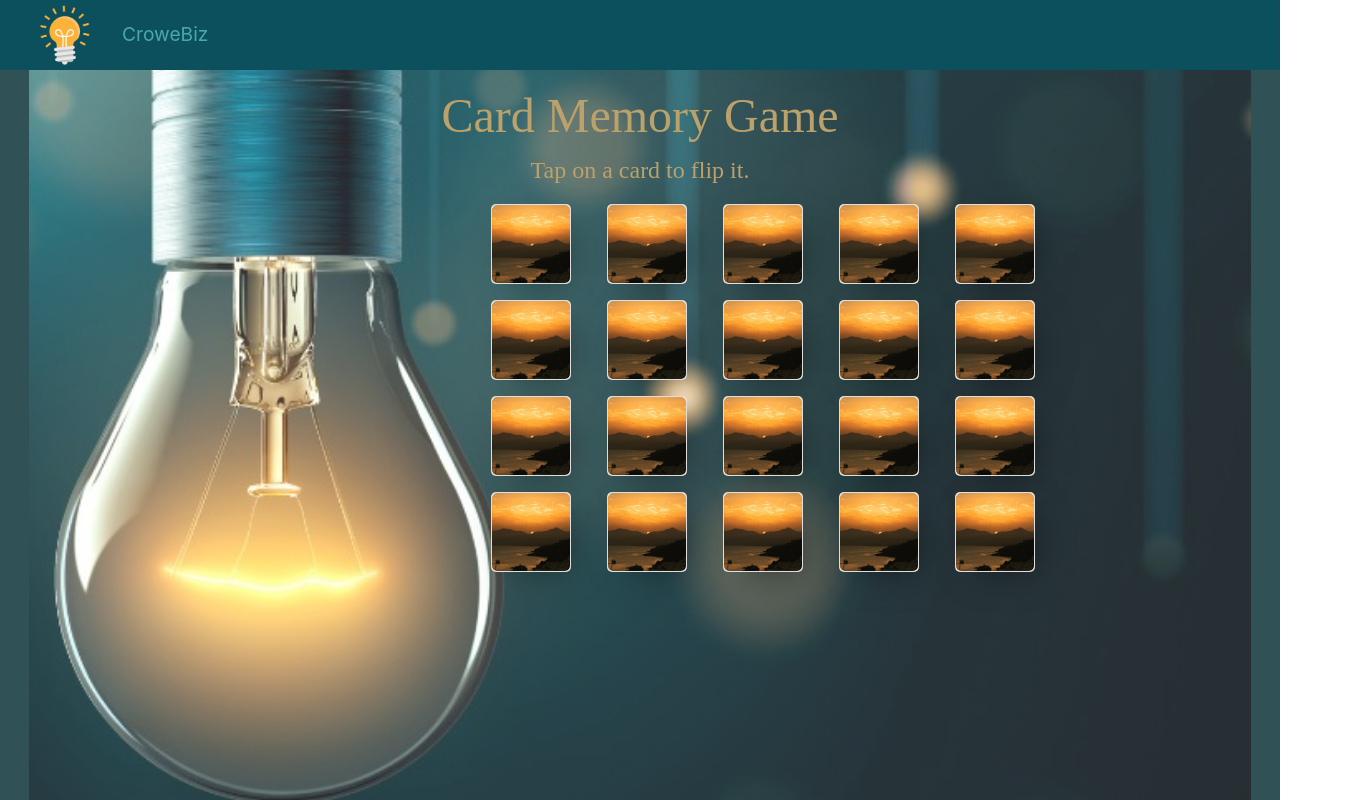
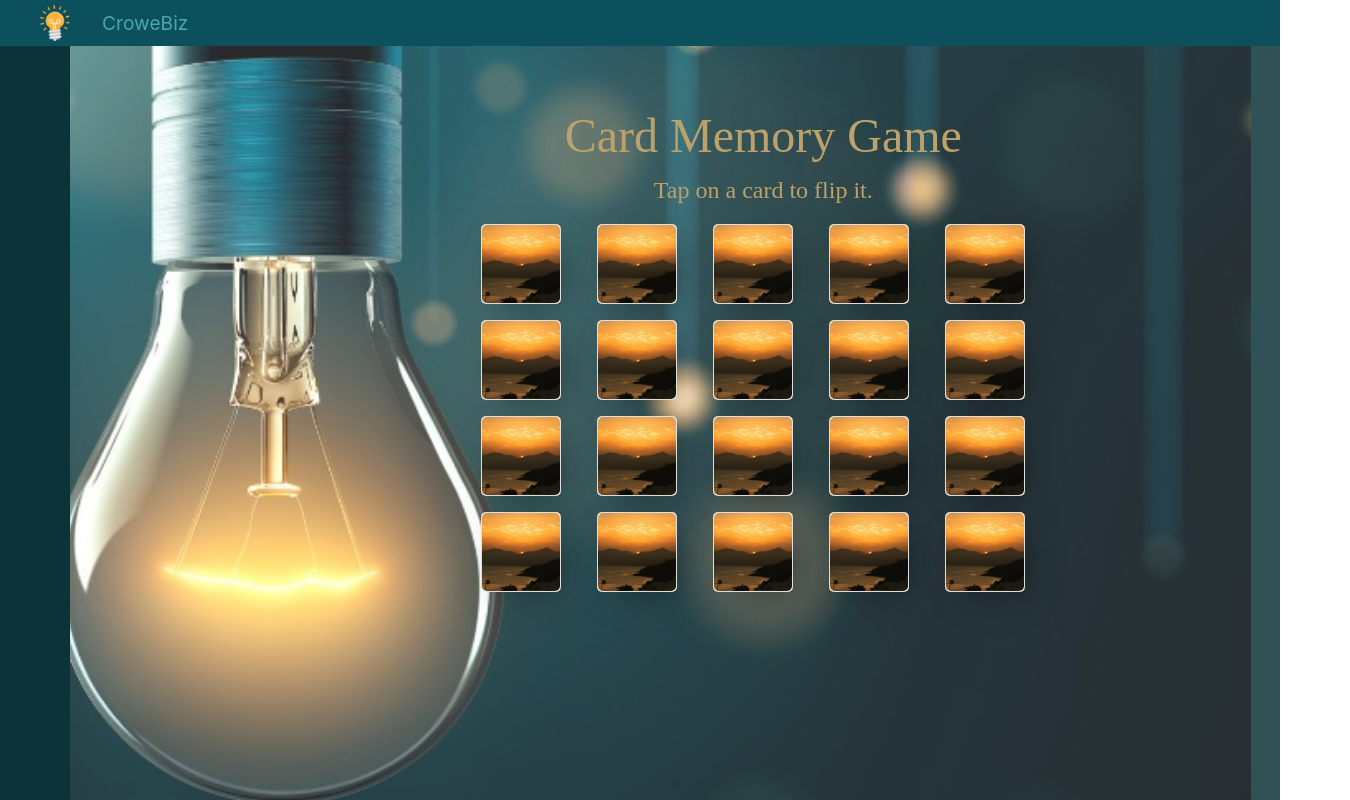
Before and after one commit to arcrowe/CroweBiz, an Angular app: page /memory in a window 1280 px wide. Shown: the whole page, 1350 px wide, since content can reach past the window. Built offline with nearby package versions, Linux system fonts and the light colour scheme; a web font is replaced by a local one.

Commit message:
Clean up Memory Match Display

```diff
--- a/src/app/landingpage/main/main.component.css
+++ b/src/app/landingpage/main/main.component.css
@@ -37,5 +37,5 @@ h2 {
 
 .title{
   border-bottom: 2px solid var(--main-dark-brown);
-  margin-bottom: 80px;
+  margin-bottom: 10px;
 }
--- a/src/app/landingpage/main/main.component.ts
+++ b/src/app/landingpage/main/main.component.ts
@@ -19,7 +19,7 @@ export class MainComponent implements OnInit {
     title: 'Books154F',
     image: 'assets/images/Books154FImage.JPG',
     text: 'Online Bookstore ',
-    technology: 'Front: Angular - Backend: Django Rest',
+    technology: 'Angular - Django Rest',
     url: 'books154f/'
   };
   p2: Project = {
--- a/src/app/landingpage/navbar/navbar.component.html
+++ b/src/app/landingpage/navbar/navbar.component.html
@@ -1,6 +1,6 @@
 <nav class="navbar navbar-expand-lg navbar-custom fixed-top" style="">
   <a class="navbar-brand" >
-    <img src="/assets/images/nba-winner-sticker.png" width="60" >
+    <img src="/assets/images/crowebiz_logo_idea1.png" width="40" >
   </a>
   <button class="navbar-toggler" type="button" data-toggle="collapse" data-target="#navbarSupportedContent"
           aria-controls="navbarSupportedContent" aria-expanded="false" aria-label="Toggle navigation"
--- a/src/app/memory-match/components/home/home.component.css
+++ b/src/app/memory-match/components/home/home.component.css
@@ -6,6 +6,7 @@
 
   justify-content: center;
 }
+
 .grid2 {
   display: grid;
   grid-template-columns: repeat(2, 150px);
@@ -13,16 +14,14 @@
 
   justify-content: center;
 }
-.directions{
-}
+
 
 .grid10 {
   display: grid;
   grid-template-columns: repeat(5, 100px);
   gap: 16px;
 
-  justify-content: right;
-  padding-right: 225px;
+  justify-content: center;
 }
 
 @media (max-width: 600px) {
@@ -30,14 +29,16 @@
     grid-template-columns: repeat(2, 150px);
   }
 }
-.bg-container{
+
+.bg-container {
   background-color: #0c3338;
+
   /*background-color: var(--mm-dark-teal);*/
 
 }
 
 .banner {
-  padding-top:80px;
+  padding-top: 100px;
   padding-bottom: 100px;
   /*min-height: calc(100vh - 78px);*/
   background: linear-gradient(rgba(255, 255, 255, 0.15), rgba(255, 255, 255, 0.15)), url("/assets/images/lightbulb.jpg");
@@ -62,3 +63,8 @@
 .title {
   font-size: 3rem;
 }
+
+.gold {
+  color: var(--mm-gold);
+
+}
--- a/src/app/memory-match/components/home/home.component.html
+++ b/src/app/memory-match/components/home/home.component.html
@@ -1,14 +1,21 @@
 <app-navbar></app-navbar>
 <div class="bg-container">
-  <div class="banner">
-    <div class="text-center title">
-      Card Memory Game
-    </div>
-    <div class="p-16">
-      <p class="text-center">Tap on a card to flip it.</p>
-      <div class="grid10 p-16">
-        <app-game-card *ngFor="let c of cards; let idx=index" [data]="c" (cardClicked)="cardClicked(idx)">
-        </app-game-card>
+  <div class="container">
+    <div class="row banner" style="color:white">
+      <div class="col-1 ">
+        <p style="color:transparent">4 col</p>
+      </div>
+      <div class="col-11" >
+        <div class=" title text-center gold">
+          Card Memory Game
+        </div>
+        <div>
+          <p class="text-center gold">Tap on a card to flip it.</p>
+        </div>
+        <div class="grid10">
+          <app-game-card *ngFor="let c of cards; let idx=index" [data]="c" (cardClicked)="cardClicked(idx)">
+          </app-game-card>
+        </div>
       </div>
     </div>
   </div>
--- a/src/app/memory-match/components/navbar/navbar.component.html
+++ b/src/app/memory-match/components/navbar/navbar.component.html
@@ -1,7 +1,7 @@
 <div>
   <nav class="navbar navbar-expand-lg navbar-custom fixed-top" style="">
     <a class="navbar-brand">
-      <img src="/assets/images/lightbulb-icon.svg.png" width="50">
+      <img src="/assets/images/lightbulb-icon.svg.png" width="30">
     </a>
     <a class="nav-link navbar-text" routerLink="">CroweBiz</a>
     <button class="navbar-toggler" type="button" data-toggle="collapse" data-target="#navbarSupportedContent"
```
